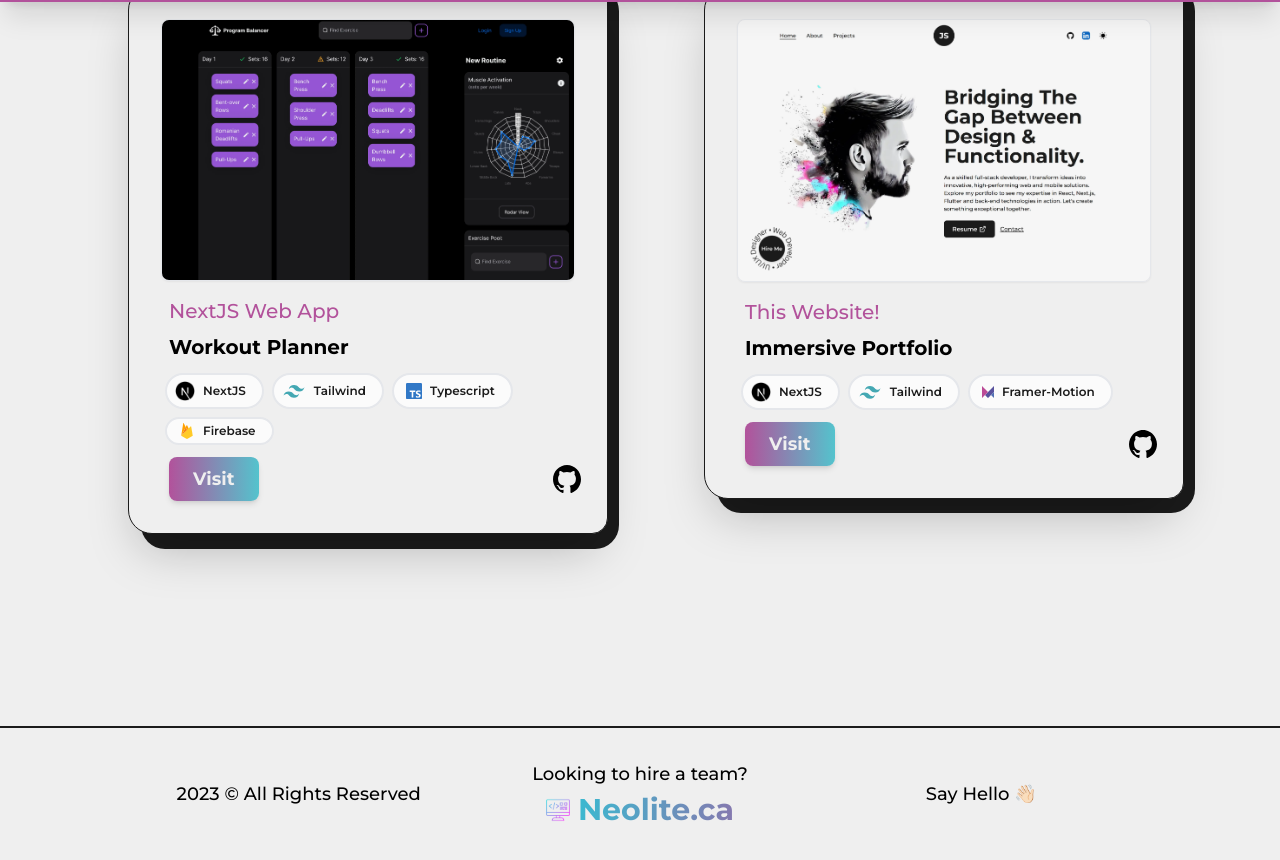
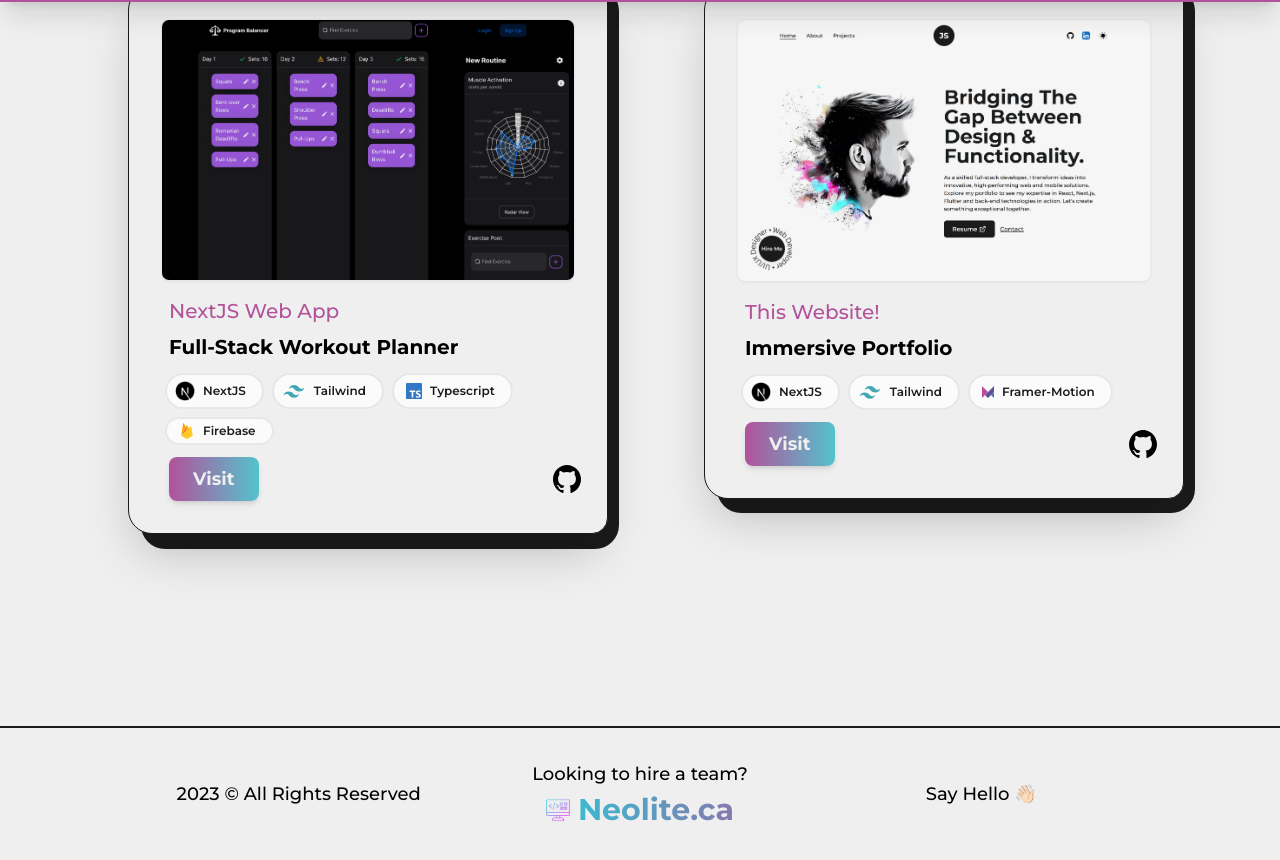
Before and after one commit to Jaron-S/nextjs-portfolio, a Next.js app: page /projects in a window 1280 px wide. Shown: the part 1598-2458 px from the top of the page. Built offline with nearby package versions, Linux system fonts and the light colour scheme.

Commit message:
adjusted project name

```diff
--- a/src/components/projects/ProjectsGrid.js
+++ b/src/components/projects/ProjectsGrid.js
@@ -85,7 +85,7 @@ const ProjectsGrid = () => {
       <ProjectDuo
         project1={
           <Project
-            title="Workout Planner"
+            title="Full-Stack Workout Planner"
             link="https://workout-balancer.netlify.app/"
             github="https://github.com/Jaron-S/workout-planner"
             type="NextJS Web App"
```
